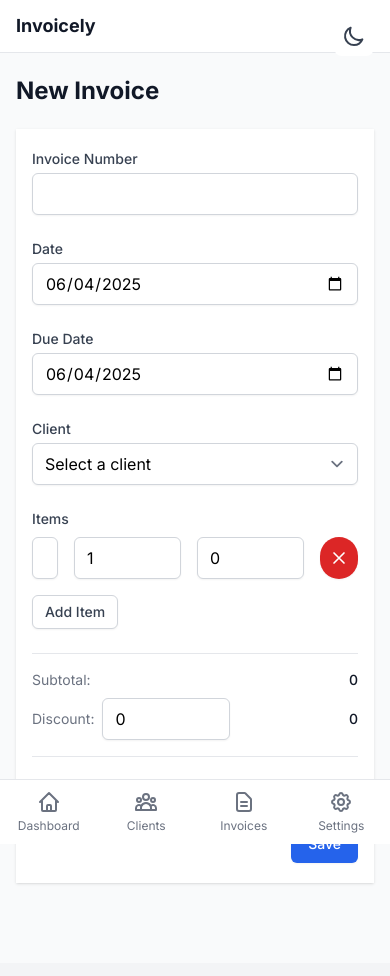
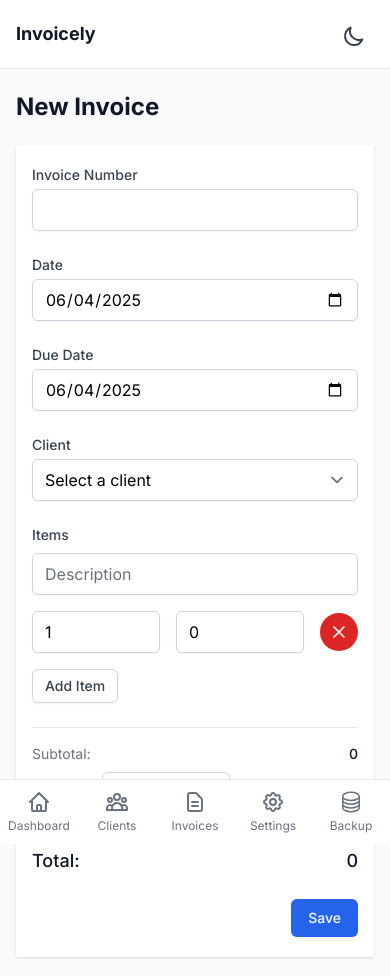
Before and after one commit to webheadzero/invoice-nextjs, a Next.js app: page /invoices/new in a window 390 px wide. Shown: the top 976 px of the page. Built offline with nearby package versions, Linux system fonts and the light colour scheme.

Commit message:
merpikan form invoice

```diff
--- a/src/app/invoices/new/page.tsx
+++ b/src/app/invoices/new/page.tsx
@@ -326,7 +326,7 @@ export default function NewInvoicePage() {
               </label>
               <div className="space-y-4">
                 {formData.items.map((item, index) => (
-                  <div key={index} className="flex space-x-4">
+                  <div key={index} className="flex flex-col space-y-4 md:space-y-0 md:space-x-4">
                     <div className="flex-1">
                       <input
                         type="text"
@@ -337,6 +337,7 @@ export default function NewInvoicePage() {
                         className="shadow-sm focus:ring-blue-500 focus:border-blue-500 block w-full sm:text-sm border-gray-300 dark:border-gray-600 rounded-md dark:bg-gray-700 dark:text-white"
                       />
                     </div>
+                    <div className="flex space-x-4 items-center">
                       <div className="w-32">
                         <input
                           type="number"
@@ -369,6 +370,7 @@ export default function NewInvoicePage() {
                           <path strokeLinecap="round" strokeLinejoin="round" strokeWidth="2" d="M6 18L18 6M6 6l12 12" />
                         </svg>
                       </button>
+                    </div>
                   </div>
                 ))}
                 <button
--- a/src/app/layout.tsx
+++ b/src/app/layout.tsx
@@ -74,7 +74,7 @@ export default function RootLayout({
 
           {/* Mobile Header */}
           <div className="lg:hidden bg-white dark:bg-gray-800 border-b border-gray-200 dark:border-gray-700">
-            <div className="px-4 py-3">
+            <div className="px-4 py-5">
               <span className="text-lg font-bold text-gray-900 dark:text-white">Invoicely</span>
             </div>
           </div>
@@ -91,8 +91,8 @@ export default function RootLayout({
                 href="/"
                 className="flex flex-col items-center justify-center w-full h-full text-gray-500 dark:text-gray-400 hover:text-gray-700 dark:hover:text-gray-300"
               >
-                <svg className="h-6 w-6" fill="none" stroke="currentColor" viewBox="0 0 24 24">
-                  <path strokeLinecap="round" strokeLinejoin="round" strokeWidth="2" d="M3 12l2-2m0 0l7-7 7 7M5 10v10a1 1 0 001 1h3m10-11l2 2m-2-2v10a1 1 0 01-1 1h-3m-6 0a1 1 0 001-1v-4a1 1 0 011-1h2a1 1 0 011 1v4a1 1 0 001 1m-6 0h6" />
+                <svg className="h-6 w-6" fill="none" viewBox="0 0 24 24" stroke="currentColor">
+                  <path strokeLinecap="round" strokeLinejoin="round" strokeWidth={2} d="M3 12l2-2m0 0l7-7 7 7M5 10v10a1 1 0 001 1h3m10-11l2 2m-2-2v10a1 1 0 01-1 1h-3m-6 0a1 1 0 001-1v-4a1 1 0 011-1h2a1 1 0 011 1v4a1 1 0 001 1m-6 0h6" />
                 </svg>
                 <span className="text-xs mt-1">Dashboard</span>
               </Link>
@@ -101,8 +101,8 @@ export default function RootLayout({
                 href="/clients"
                 className="flex flex-col items-center justify-center w-full h-full text-gray-500 dark:text-gray-400 hover:text-gray-700 dark:hover:text-gray-300"
               >
-                <svg className="h-6 w-6" fill="none" stroke="currentColor" viewBox="0 0 24 24">
-                  <path strokeLinecap="round" strokeLinejoin="round" strokeWidth="2" d="M17 20h5v-2a3 3 0 00-5.356-1.857M17 20H7m10 0v-2c0-.656-.126-1.283-.356-1.857M7 20H2v-2a3 3 0 015.356-1.857M7 20v-2c0-.656.126-1.283.356-1.857m0 0a5.002 5.002 0 019.288 0M15 7a3 3 0 11-6 0 3 3 0 016 0zm6 3a2 2 0 11-4 0 2 2 0 014 0zM7 10a2 2 0 11-4 0 2 2 0 014 0z" />
+                <svg className="h-6 w-6" fill="none" viewBox="0 0 24 24" stroke="currentColor">
+                  <path strokeLinecap="round" strokeLinejoin="round" strokeWidth={2} d="M17 20h5v-2a3 3 0 00-5.356-1.857M17 20H7m10 0v-2c0-.656-.126-1.283-.356-1.857M7 20H2v-2a3 3 0 015.356-1.857M7 20v-2c0-.656.126-1.283.356-1.857m0 0a5.002 5.002 0 019.288 0M15 7a3 3 0 11-6 0 3 3 0 016 0zm6 3a2 2 0 11-4 0 2 2 0 014 0zM7 10a2 2 0 11-4 0 2 2 0 014 0z" />
                 </svg>
                 <span className="text-xs mt-1">Clients</span>
               </Link>
@@ -111,8 +111,8 @@ export default function RootLayout({
                 href="/invoices"
                 className="flex flex-col items-center justify-center w-full h-full text-gray-500 dark:text-gray-400 hover:text-gray-700 dark:hover:text-gray-300"
               >
-                <svg className="h-6 w-6" fill="none" stroke="currentColor" viewBox="0 0 24 24">
-                  <path strokeLinecap="round" strokeLinejoin="round" strokeWidth="2" d="M9 12h6m-6 4h6m2 5H7a2 2 0 01-2-2V5a2 2 0 012-2h5.586a1 1 0 01.707.293l5.414 5.414a1 1 0 01.293.707V19a2 2 0 01-2 2z" />
+                <svg className="h-6 w-6" fill="none" viewBox="0 0 24 24" stroke="currentColor">
+                  <path strokeLinecap="round" strokeLinejoin="round" strokeWidth={2} d="M9 12h6m-6 4h6m2 5H7a2 2 0 01-2-2V5a2 2 0 012-2h5.586a1 1 0 01.707.293l5.414 5.414a1 1 0 01.293.707V19a2 2 0 01-2 2z" />
                 </svg>
                 <span className="text-xs mt-1">Invoices</span>
               </Link>
@@ -121,11 +121,22 @@ export default function RootLayout({
                 href="/settings"
                 className="flex flex-col items-center justify-center w-full h-full text-gray-500 dark:text-gray-400 hover:text-gray-700 dark:hover:text-gray-300"
               >
-                <svg className="h-6 w-6" fill="none" stroke="currentColor" viewBox="0 0 24 24">
-                  <path strokeLinecap="round" strokeLinejoin="round" strokeWidth="2" d="M10.325 4.317c.426-1.756 2.924-1.756 3.35 0a1.724 1.724 0 002.573 1.066c1.543-.94 3.31.826 2.37 2.37a1.724 1.724 0 001.065 2.572c1.756.426 1.756 2.924 0 3.35a1.724 1.724 0 00-1.066 2.573c.94 1.543-.826 3.31-2.37 2.37a1.724 1.724 0 00-2.572 1.065c-.426 1.756-2.924 1.756-3.35 0a1.724 1.724 0 00-2.573-1.066c-1.543.94-3.31-.826-2.37-2.37a1.724 1.724 0 00-1.065-2.572c-1.756-.426-1.756-2.924 0-3.35a1.724 1.724 0 001.066-2.573c-.94-1.543.826-3.31 2.37-2.37.996.608 2.296.07 2.572-1.065z" />
-                  <path strokeLinecap="round" strokeLinejoin="round" strokeWidth="2" d="M15 12a3 3 0 11-6 0 3 3 0 016 0z" />
+                <svg className="h-6 w-6" fill="none" viewBox="0 0 24 24" stroke="currentColor">
+                  <path strokeLinecap="round" strokeLinejoin="round" strokeWidth={2} d="M10.325 4.317c.426-1.756 2.924-1.756 3.35 0a1.724 1.724 0 002.573 1.066c1.543-.94 3.31.826 2.37 2.37a1.724 1.724 0 001.065 2.572c1.756.426 1.756 2.924 0 3.35a1.724 1.724 0 00-1.066 2.573c.94 1.543-.826 3.31-2.37 2.37a1.724 1.724 0 00-2.572 1.065c-.426 1.756-2.924 1.756-3.35 0a1.724 1.724 0 00-2.573-1.066c-1.543.94-3.31-.826-2.37-2.37a1.724 1.724 0 00-1.065-2.572c-1.756-.426-1.756-2.924 0-3.35a1.724 1.724 0 001.066-2.573c-.94-1.543.826-3.31 2.37-2.37.996.608 2.296.07 2.572-1.065z" />
+                  <path strokeLinecap="round" strokeLinejoin="round" strokeWidth={2} d="M15 12a3 3 0 11-6 0 3 3 0 016 0z" />
                 </svg>
                 <span className="text-xs mt-1">Settings</span>
+              </Link>
+
+              <Link
+                href="/settings/backup"
+                className="flex flex-col items-center justify-center w-full h-full text-gray-500 dark:text-gray-400 hover:text-gray-700 dark:hover:text-gray-300"
+              >
+                <svg xmlns="http://www.w3.org/2000/svg" fill="none" viewBox="0 0 24 24" stroke-width="1.5" stroke="currentColor" className="size-6">
+                  <path stroke-linecap="round" stroke-linejoin="round" d="M20.25 6.375c0 2.278-3.694 4.125-8.25 4.125S3.75 8.653 3.75 6.375m16.5 0c0-2.278-3.694-4.125-8.25-4.125S3.75 4.097 3.75 6.375m16.5 0v11.25c0 2.278-3.694 4.125-8.25 4.125s-8.25-1.847-8.25-4.125V6.375m16.5 0v3.75m-16.5-3.75v3.75m16.5 0v3.75C20.25 16.153 16.556 18 12 18s-8.25-1.847-8.25-4.125v-3.75m16.5 0c0 2.278-3.694 4.125-8.25 4.125s-8.25-1.847-8.25-4.125" />
+                </svg>
+
+                <span className="text-xs mt-1">Backup</span>
               </Link>
             </div>
           </div>
```
Lines whose indentation alone changed are shown as unchanged.
